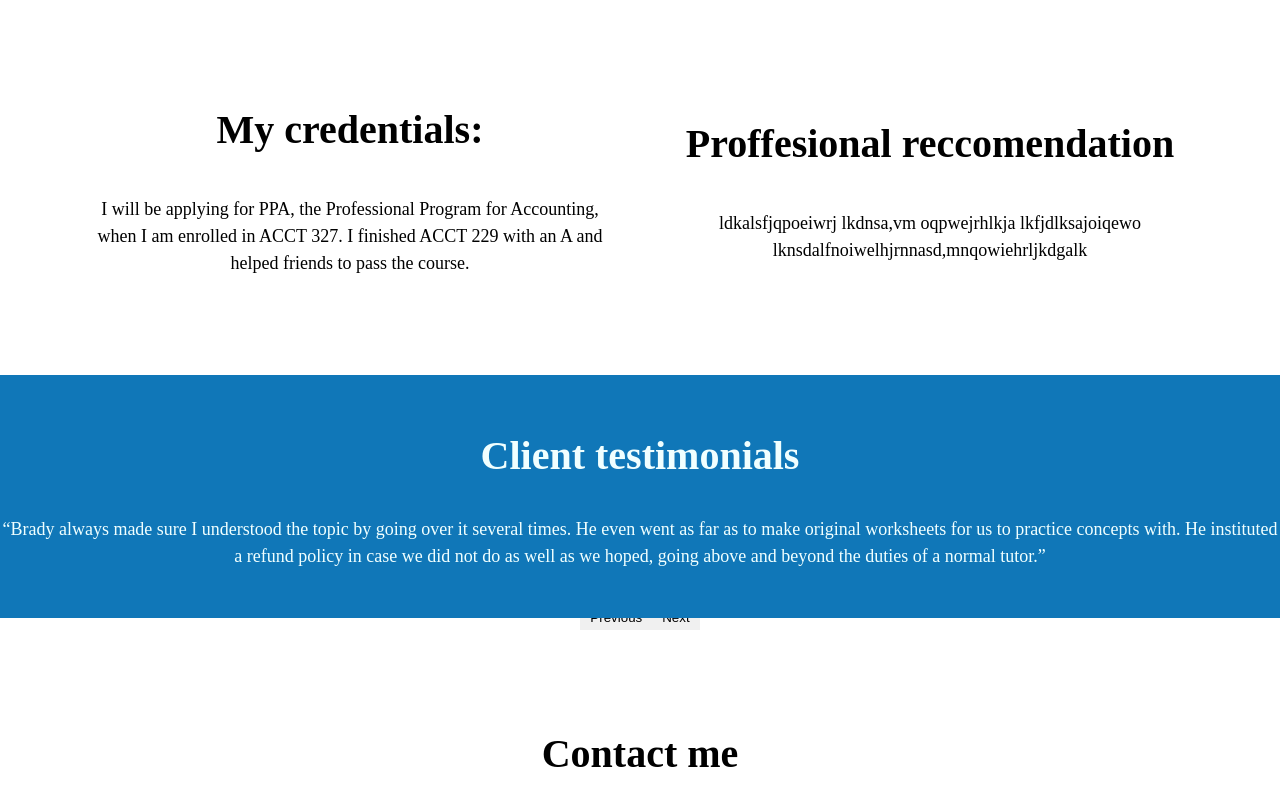
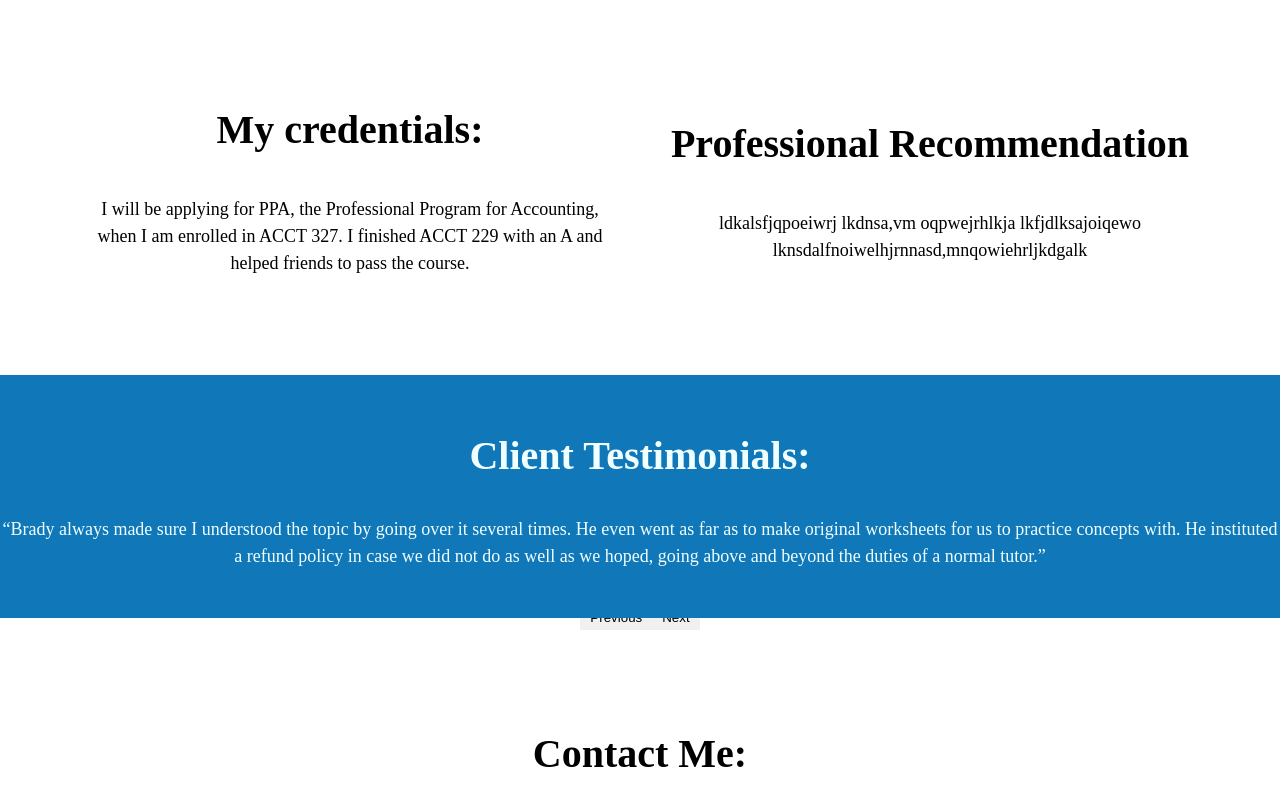
Before and after one commit to aidanogr/tutor, a plain HTML site: page index.html in a window 1280 px wide. Shown: the part 1140-1946 px from the top of the page. Drawn offline with Linux system fonts and the light colour scheme; a web font is replaced by a local one.

Commit message:
Update index.html
Spelling

```diff
--- a/index.html
+++ b/index.html
@@ -69,7 +69,7 @@
     </p>
   </div>
         <div class="reccomendation">
-          <h1>Proffesional reccomendation</h1>
+          <h1>Professional Recommendation</h1>
           <p>ldkalsfjqpoeiwrj lkdnsa,vm oqpwejrhlkja lkfjdlksajoiqewo lknsdalfnoiwelhjrnnasd,mnqowiehrljkdgalk</p>
         </div>
   </section>
@@ -79,14 +79,14 @@
 
   <div class="testimonials-container">
     <div class="testimonial active">
-      <h1>Client testimonials</h1>
+      <h1>Client Testimonials:</h1>
       <p>“Brady always made sure I understood the topic by going over it several times. He even
         went as far as to make original worksheets for us to practice concepts with. He
         instituted a refund policy in case we did not do as well as we hoped, going above and
         beyond the duties of a normal tutor.”</p>
     </div>
     <div class="testimonial">
-      <h1>Client testimonials</h1>
+      <h1>Client Testimonials:</h1>
       <p>“I was struggling in ACCT 229, but luckily a very good friend of mine was good at it. I
         asked for his help and soon enough found out I wasn’t the only one. Brady is a very
         intelligent, bright individual who had worked out practice problems in his free time to
@@ -95,7 +95,7 @@
         ways to approach specific problems. I wish I had started studying with him sooner!”</p>
     </div>
     <div class="testimonial">
-      <h1>Client testimonials</h1>
+      <h1>Client Testimonials:</h1>
       <p>“I would always fill in my notes during class time for ACCT 229, but Brady helped me
         fully understand what I was writing down. He helped me prepare for exams by reviewing
         material and providing relevant sample questions, even outside of those from the
@@ -111,7 +111,7 @@
 
   <section id="form">
     <div class="container">
-      <h1>Contact me</h1>
+      <h1>Contact Me:</h1>
       <iframe src="https://docs.google.com/forms/d/e/1FAIpQLSeA8nxl7bkJ98IS8vguDgqgFVnr6LsYXsITSClsU-sF-DTI-g/viewform?embedded=true" width="100%" height="840" frameborder="0" marginheight="0" marginwidth="0">Loading…</iframe>
     </div>
   </section>
```
